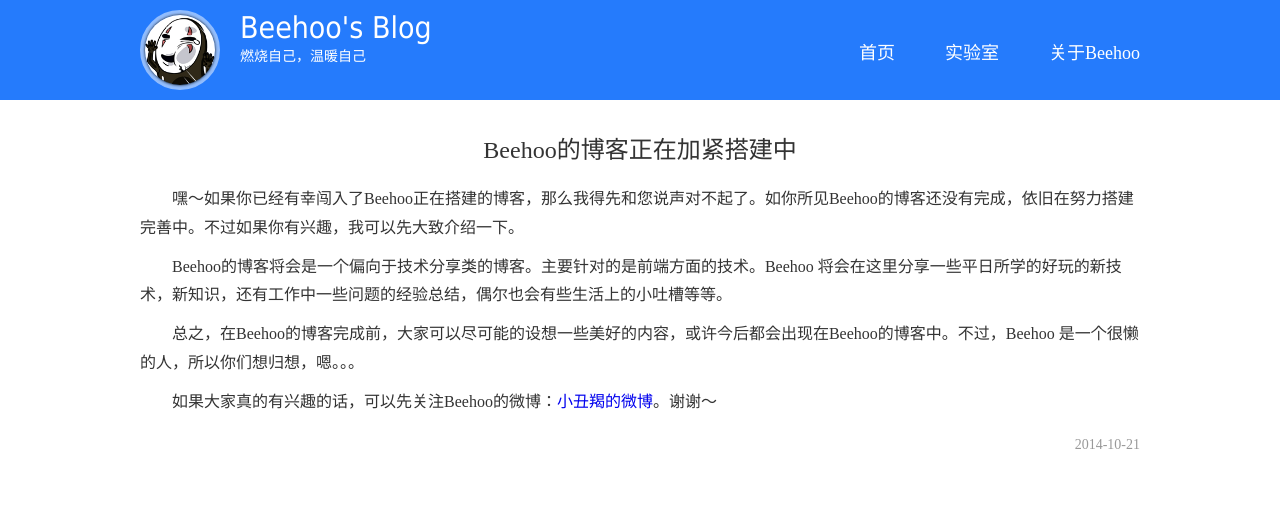
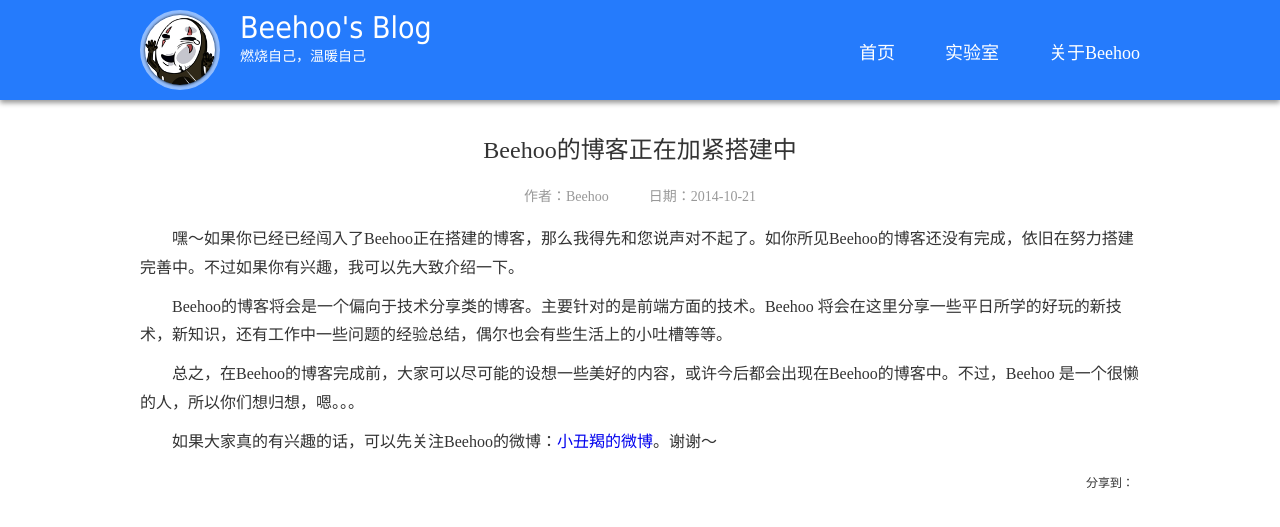
Before and after one commit to beehoo/beehoo.github.io, a Jekyll site: the page built from _posts/2014-10-21-hello-world.html, in a window 1280 px wide. Shown: the top 527 px of the page. Built offline with Jekyll 4.4.1, drawn with Linux system fonts in a browser that asks for light colours; some web fonts are replaced; comment, search, counter and statistics services are not loaded.

Commit message:
继续完善

```diff
--- /dev/null
+++ b/_layouts/post.html
@@ -0,0 +1,17 @@
+---
+layout: default
+---
+
+<div class="wp">
+	<div class="post_wp">
+		<h2 class="post_title">{{ page.title }}</h2>
+		<p class="post_info tc"><span>作者：{{ page.author }}</span><span>日期：{{ page.date | date: "%F" }}</span></p>
+		<article class="post_content">
+			{{ content }}
+		</article>
+		<div class="post_share clearfix mt10">
+			<div class="bdsharebuttonbox fr"><span class="share_to fl">分享到：</span><a href="#" class="bds_more" data-cmd="more"></a><a href="#" class="bds_qzone" data-cmd="qzone" title="分享到QQ空间"></a><a href="#" class="bds_tsina" data-cmd="tsina" title="分享到新浪微博"></a><a href="#" class="bds_tqq" data-cmd="tqq" title="分享到腾讯微博"></a><a href="#" class="bds_renren" data-cmd="renren" title="分享到人人网"></a><a href="#" class="bds_weixin" data-cmd="weixin" title="分享到微信"></a></div>
+		</div><!--/post_share-->
+		<script>window._bd_share_config={"common":{"bdSnsKey":{},"bdText":"","bdMini":"2","bdPic":"","bdStyle":"0","bdSize":"16"},"share":{}};with(document)0[(getElementsByTagName('head')[0]||body).appendChild(createElement('script')).src='http://bdimg.share.baidu.com/static/api/js/share.js?v=89860593.js?cdnversion='+~(-new Date()/36e5)];</script>
+	</div><!--/post_wp-->
+</div>
--- a/_posts/2014-10-21-hello-world.html
+++ b/_posts/2014-10-21-hello-world.html
@@ -1,16 +1,12 @@
 ---
-layout: default
+layout: post
 title: Beehoo的博客正在加紧搭建中
+author: Beehoo
 description: "嘿～如果你已经有幸闯入了Beehoo正在搭建的博客，那么我得先和您说声对不起了。如你所见Beehoo的博客还没有完成，依旧在努力搭建完善中。不过如果你有兴趣，我可以先大致介绍一下..."
 ---
 
-<div class="wp">
-	<h2 class="post_title">{{ page.title }}</h2>
-	<article class="post_content">
-		<p>嘿～如果你已经有幸闯入了Beehoo正在搭建的博客，那么我得先和您说声对不起了。如你所见Beehoo的博客还没有完成，依旧在努力搭建完善中。不过如果你有兴趣，我可以先大致介绍一下。</p>
-		<p>Beehoo的博客将会是一个偏向于技术分享类的博客。主要针对的是前端方面的技术。Beehoo	将会在这里分享一些平日所学的好玩的新技术，新知识，还有工作中一些问题的经验总结，偶尔也会有些生活上的小吐槽等等。</p>
-		<p>总之，在Beehoo的博客完成前，大家可以尽可能的设想一些美好的内容，或许今后都会出现在Beehoo的博客中。不过，Beehoo	是一个很懒的人，所以你们想归想，嗯。。。</p>
-		<p>如果大家真的有兴趣的话，可以先关注Beehoo的微博：<a href="http://weibo.com/824624059">小丑羯的微博</a>。谢谢～</p>
-	</article>
-	<p class="post_date">{{ page.date | date: "%F" }}</p>
-</div>
+
+<p>嘿～如果你已经已经闯入了Beehoo正在搭建的博客，那么我得先和您说声对不起了。如你所见Beehoo的博客还没有完成，依旧在努力搭建完善中。不过如果你有兴趣，我可以先大致介绍一下。</p>
+<p>Beehoo的博客将会是一个偏向于技术分享类的博客。主要针对的是前端方面的技术。Beehoo	将会在这里分享一些平日所学的好玩的新技术，新知识，还有工作中一些问题的经验总结，偶尔也会有些生活上的小吐槽等等。</p>
+<p>总之，在Beehoo的博客完成前，大家可以尽可能的设想一些美好的内容，或许今后都会出现在Beehoo的博客中。不过，Beehoo	是一个很懒的人，所以你们想归想，嗯。。。</p>
+<p>如果大家真的有兴趣的话，可以先关注Beehoo的微博：<a href="http://weibo.com/824624059">小丑羯的微博</a>。谢谢～</p>
--- a/css/style.css
+++ b/css/style.css
@@ -3,7 +3,7 @@
 
 body {font-family:"microsoft YaHei"; color:#333;}
 a:hover {text-decoration:none;}
-.header {height:100px; background:#257bfc; color:#fff; margin-bottom:30px;}
+.header {height:100px; background:#257bfc; color:#fff; margin-bottom:30px; box-shadow:0 3px 5px #999;}
 .wp {width:1000px; margin:0 auto;}
 .logo {width:70px; height:70px; border:5px solid rgba(255,255,255,.5); border-radius:50%; margin-top:10px; -webkit-transform:scale(1,1); transition:-webkit-transform .8s;}
 .logo img {border-radius:50%; width:100%; height:100%; box-shadow:0 0 3px #000;}
@@ -23,4 +23,6 @@ a:hover {text-decoration:none;}
 .content .more {color:#257bfc;}
 .post_title {font-size:24px; margin-bottom:20px; text-align:center;}
 .post_content p {line-height:180%; font-size:16px; text-indent:2em; margin-bottom:10px;}
-.post_date {text-align:right; color:#999; font-size:14px; margin-top:20px;}
+.post_info {color:#999; font-size:14px; margin-bottom:20px;}
+.post_info span {margin:0 20px;}
+.share_to {display:inline-block; zoom:1; *display:inline; margin:6px 6px 6px 0;}
```
Also changed, not shown: index.html (line endings or trailing spaces), 2 other files.
